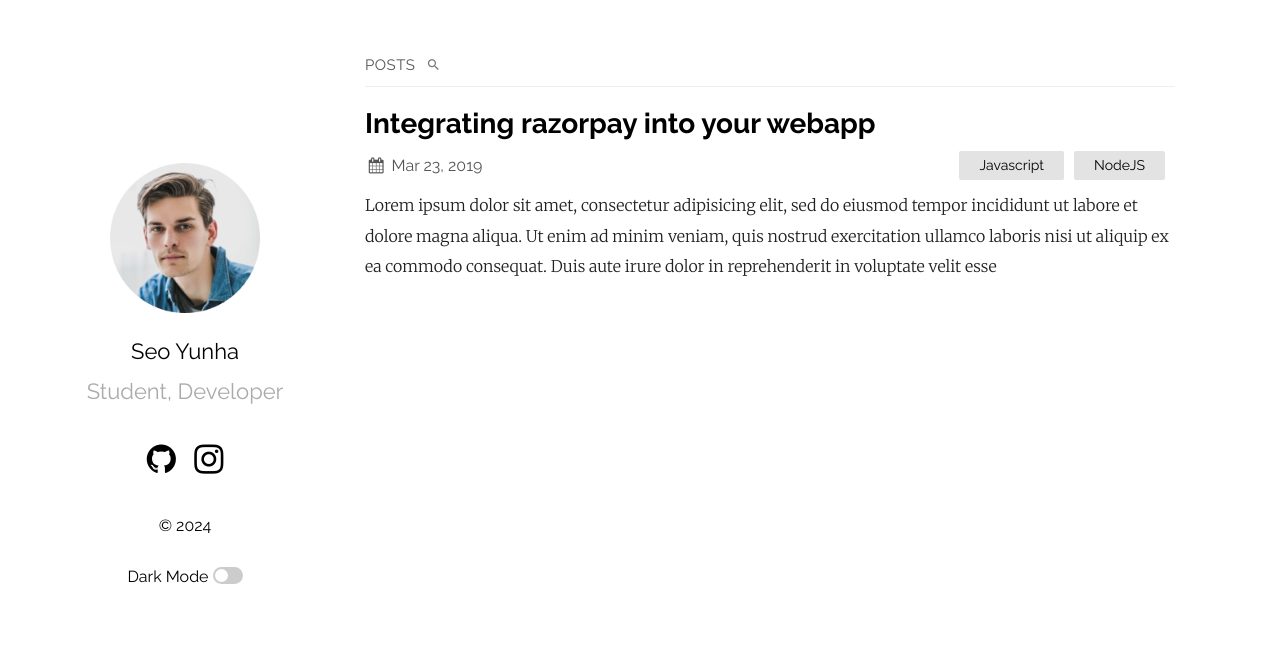
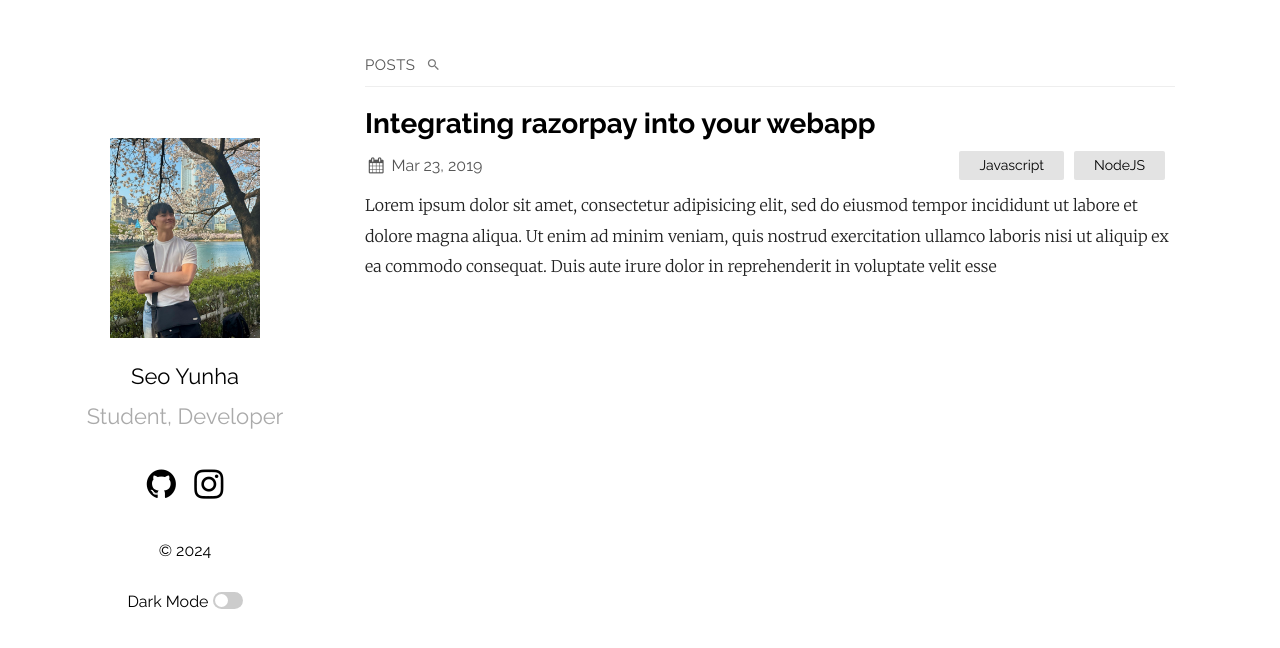
Before and after one commit to bobo9245/bobo9245.github.io, a Jekyll site: the page built from index.md, in a window 1280 px wide. Shown: the top 648 px of the page. Built offline with Jekyll 4.4.1, drawn with Linux system fonts in a browser that asks for light colours.

Commit message:
:sparkles: Image 추가

```diff
--- a/_config.yml
+++ b/_config.yml
@@ -18,7 +18,7 @@ plainwhite:
   sitemap: true # set to true to generate sitemap.xml content
   search: true # set to true to enable searchbar
   dark_mode: true # set to true to add dark mode toggle
-  portfolio_image: "assets/portfolio.png" # the path from the base directory of the site to the image to display (no / at the start)
+  portfolio_image: "assets/images/picture.jpeg" # the path from the base directory of the site to the image to display (no / at the start)
   html_lang: "en" # set the lang attribute of the <html> tag for the pages. See here for a list of codes: https://www.w3schools.com/tags/ref_country_codes.asp
   condensed_mobile:
     #- home
```
Also changed, not shown: assets/images/picture.jpeg (added).
